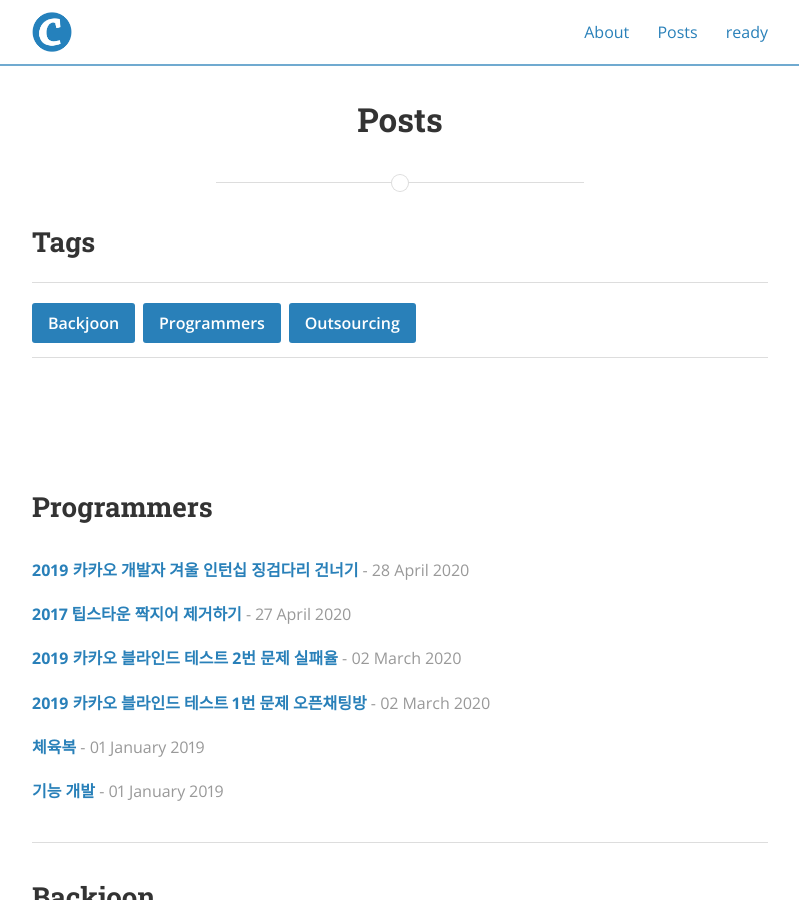
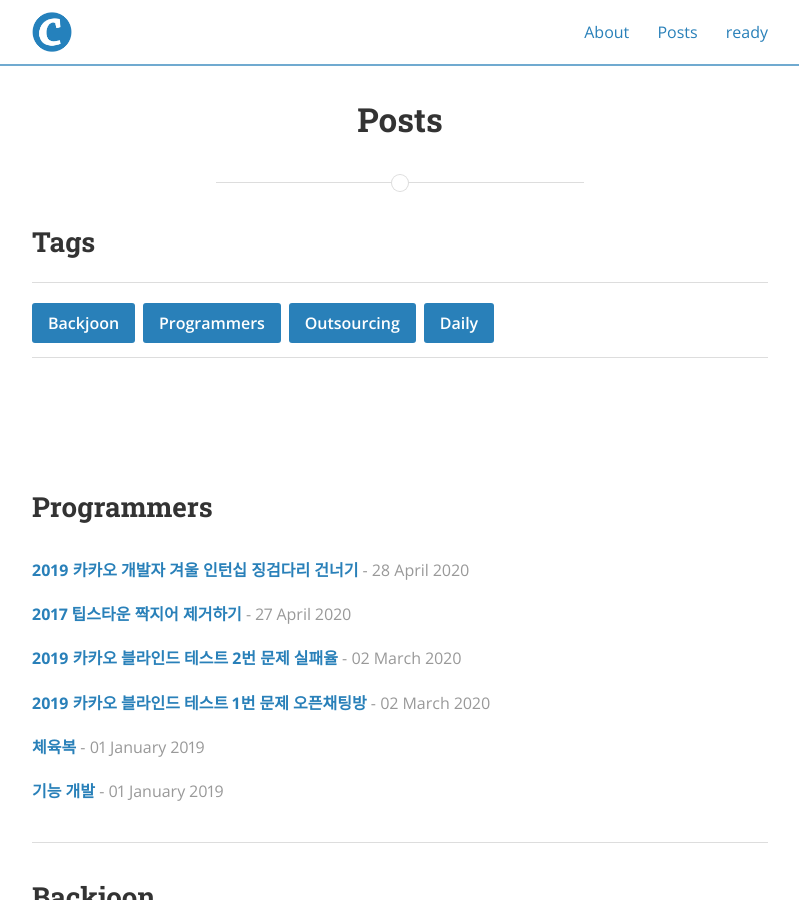
Before and after one commit to dongyeon94/DYblog, a Jekyll site: the page built from posts.md, in a window 1280 px wide and 900 px high. Shown: the whole window, without its empty margins (240-1039 px from the left). Built offline with Jekyll 4.4.1, drawn with Linux system fonts in a browser that asks for light colours; nearby versions of some CDN libraries.

Commit message:
add daily button to post

```diff
--- a/posts.md
+++ b/posts.md
@@ -14,7 +14,7 @@ main_nav: true
         <button class="back-joon" onclick="indexMove('backjoon')"> Backjoon</button>
         <button class="programmers" onclick="indexMove('programmers')"> Programmers</button>
         <button class="Outsourcing" onclick="indexMove('Outsourcing')"> Outsourcing</button>
-
+        <button class="Daily" onclick="indexMove('Daily')"> Daily</button>
         <div style="height: 10px;"></div>
     </div>
 
```
